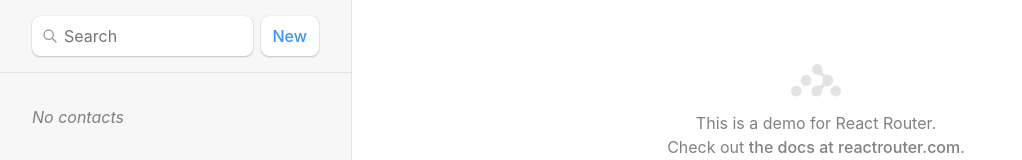
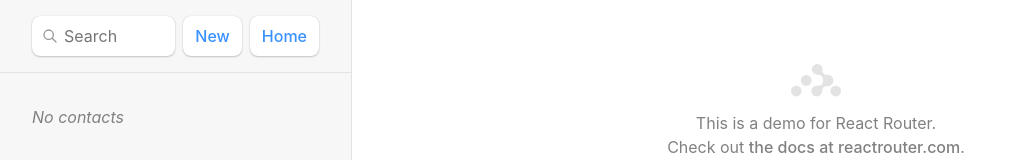
Before and after one commit to 23cicada/react-router-tutorial, a React (Vite) app: page / in a window 1280 px wide. Shown: the top 160 px of the page, without its empty margins (0-1022 px from the left). Built offline with nearby package versions, Linux system fonts and the light colour scheme.

Commit message:
添加一些注释

```diff
--- a/src/main.tsx
+++ b/src/main.tsx
@@ -52,6 +52,7 @@
                         action: editAction,
                     },
                     {
+                        // <Form method="post" action="destroy"> 匹配 contacts/:contactId/destroy
                         path: "contacts/:contactId/destroy",
                         action: destroyAction,
                         errorElement: <div>Oops! There was an error.</div>,
--- a/src/routes/contact.tsx
+++ b/src/routes/contact.tsx
@@ -1,10 +1,9 @@
-import {Form, useLoaderData, LoaderFunctionArgs, useFetcher, ActionFunctionArgs} from "react-router-dom";
+import { Form, useLoaderData, LoaderFunctionArgs, useFetcher, ActionFunctionArgs } from "react-router-dom";
 import { getContact, Contacts, updateContact } from "../contacts.ts";
 
 export async function loader({ params }: LoaderFunctionArgs) {
     const contact = await getContact(params.contactId!);
     if (!contact) {
-        // throw new Error('Not Found')
         throw new Response("", {
             status: 404,
             statusText: "Not Found",
@@ -15,6 +14,7 @@
 
 export async function action({ request, params }: ActionFunctionArgs) {
     const formData = await request.formData();
+
     return updateContact(params.contactId!, {
         favorite: formData.get("favorite") === "true",
     });
@@ -58,13 +58,12 @@
                 {contact.notes && <p>{contact.notes}</p>}
 
                 <div>
-                    {/* 默认get，get提交与普通导航相同（Link），可以提供参数，从表单进入URL*/}
-                    <Form
-                        method="get"
-                        action="edit" // contact/:contactId/edit
-                    >
+                    {/* get提交与普通导航相同（Link），可以提供参数，从表单进入URL（默认为上下文中最近路径的相对 URL）。*/}
+                    <Form action="edit"> {/* contact/:contactId/edit */}
                         <button type="submit">Edit</button>
                     </Form>
+                    {/* 与上面相同 */}
+                    {/* <button onClick={() => navigate('edit')}>Edit</button> */}
                     <Form
                         method="post"
                         action="destroy" // contact/:contactId/destroy
@@ -97,7 +96,8 @@
         favorite = fetcher.formData.get("favorite") === "true";
     }
     return (
-        /* 无需导航，调用loader或action。由于没有action，将发送到渲染表单的路由中（contacts/:contactId）。 */
+        // 无需导航（与<Form />基本相同），调用loader或action。
+        // 由于没有action，将发送到渲染表单的路由中（contacts/:contactId）。
         <fetcher.Form method="post">
             <button
                 name="favorite"
--- a/src/routes/root.tsx
+++ b/src/routes/root.tsx
@@ -1,6 +1,6 @@
 import {
     Outlet, useLoaderData, Form, redirect, NavLink,
-    useNavigation, LoaderFunctionArgs, useSubmit,
+    useNavigation, LoaderFunctionArgs, useSubmit, useNavigate,
 } from "react-router-dom";
 import { getContacts, createContact, Contacts } from "../contacts.ts";
 import { useEffect } from "react";
@@ -50,18 +50,26 @@
      * 可使用useRouteLoaderData获取页面上其他路由loader返回的数据。
      */
     const { contacts, q } = useLoaderData() as { contacts: Contacts[], q: string }
-    /*
-    * 页面导航信息 navigation.state
+
+    /**
+    * 页面导航信息
+    * navigation.state
     * idle: 空闲
-    * submitting: 路由 action 被调用
-    * loading: 下一个路由 loader 被调用
-    * */
+    * submitting: 路由 action 被调用（idle -> submitting -> loading -> idle）
+    * loading: 下一个路由 loader 被调用（idle => loading => idle）
+    */
     const navigation = useNavigation();
 
-    /* <Form> 的命令式版本，代替表单提交*/
+    // 命令式导航
+    const navigate = useNavigate()
+
+    // 命令式 <Form>，代替表单提交
     const submit = useSubmit();
 
-    /* navigation.location: 正在导航到下一个路由才有值 */
+    /**
+     * navigation.location: 下一个路由地址
+     * action被调用，此时state=submitting，action完成后location不再有值。
+     */
     const searching =
         navigation.location &&
         new URLSearchParams(navigation.location.search).has(
@@ -69,7 +77,6 @@
         );
 
     useEffect(() => {
-        // 解决返回后列表不再过滤，但输入框任保留值
         (document.getElementById('q') as HTMLInputElement).value = q
     }, [q])
 
@@ -78,7 +85,7 @@
             <div id="sidebar">
                 <h1>React Router Contacts</h1>
                 <div>
-                    {/* 默认get，不会调用 action，只有 url 会发生改变并调用 loader。*/}
+                    {/* 提供搜索参数，从表单进入url */}
                     <Form id="search-form" role="search">
                         <input
                             id="q"
@@ -87,8 +94,6 @@
                             placeholder="Search"
                             type="search"
                             name="q"
-                            // 解决页面刷新后，输入框不再有值
-                            defaultValue={q}
                             onChange={(event) => {
                                 const isFirstSearch = q == null;
                                 // currentTarget.form: input的表单节点
@@ -108,13 +113,12 @@
                             aria-live="polite"
                         ></div>
                     </Form>
-                    {/*
-                        突变提交：提交表单时，React Router 将 action 与路由匹配，并使序列化的FormData调用 <Route action>
-                        操作完成后，页面的所有 loader 都会自动重新验证，以保持页面与数据同步
-                        method的值在 action 方法的request.method中
-                    */}
-                    <Form method="post">
+
+                    {/* 突变提交：提交表单时，React Router 将 action 与路由匹配，并使序列化的FormData调用 <Route action> */}
+                    {/* 操作完成后，页面的所有 loader 都会自动重新验证，以保持页面与数据同步 */}
+                    <Form method="post" style={{ display: 'flex', gap: '0.5rem'}}>
                         <button type="submit">New</button>
+                        <button type="button" onClick={() => navigate('/')}>Home</button>
                     </Form>
                 </div>
                 <nav>
```
